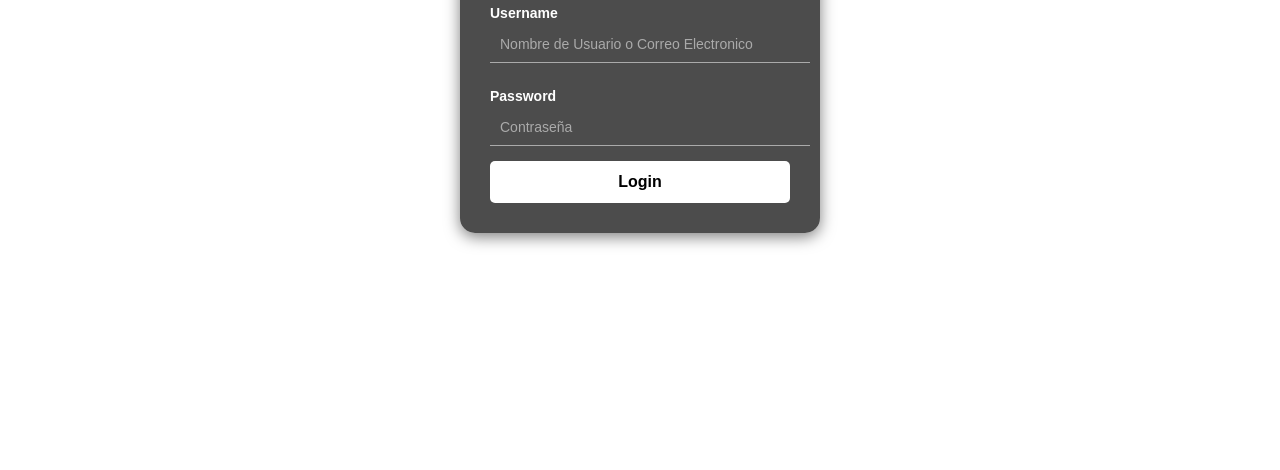
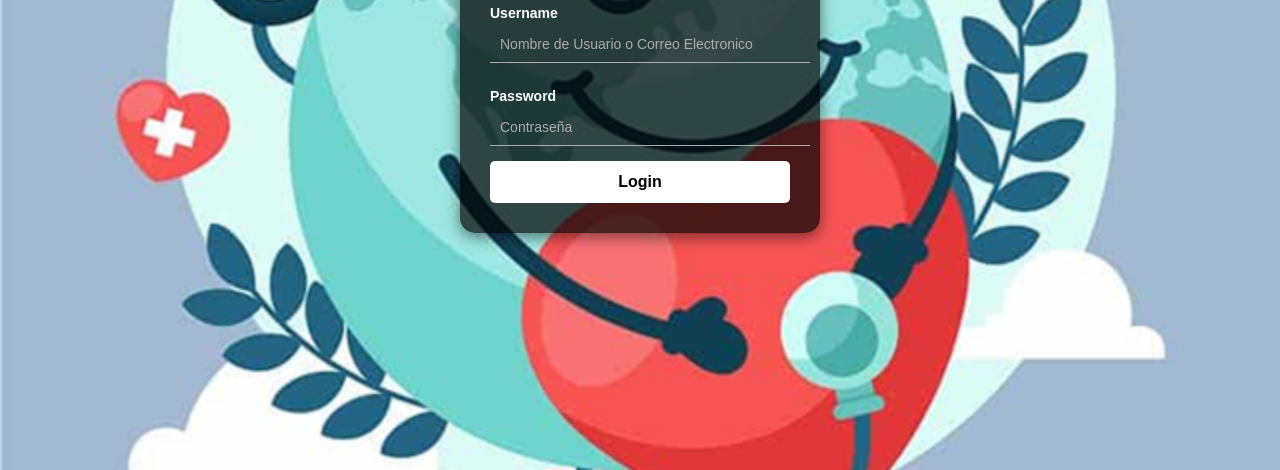
Before and after one commit to Moises-GP/MedicalBot, a plain HTML site: page index.html in a window 1280 px wide. Shown: the part 330-800 px from the top of the page. Drawn offline with Linux system fonts and the light colour scheme.

Commit message:
Update login.css

```diff
--- a/css/login.css
+++ b/css/login.css
@@ -7,7 +7,7 @@ body {
     display: flex;
     justify-content: center;
     align-items: center;
-    background: url("images/Salud.png") no-repeat center center/cover;
+    background: url("/images/Salud.png") no-repeat center center/cover;
 }
 
 /* Contenedor del login */
```
